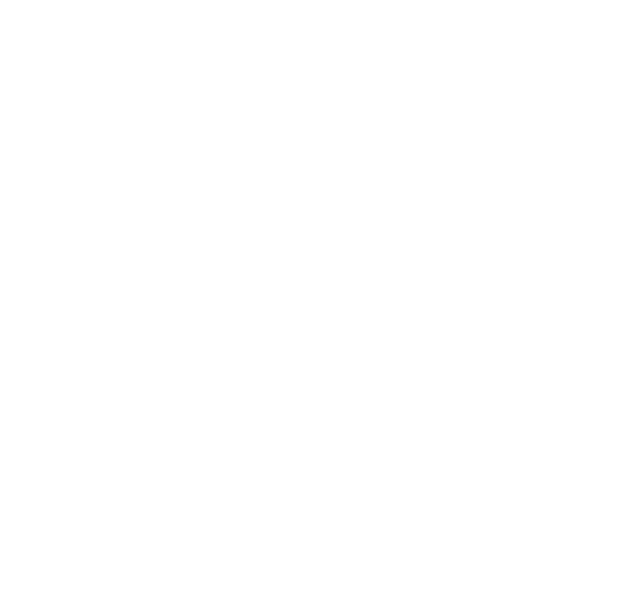
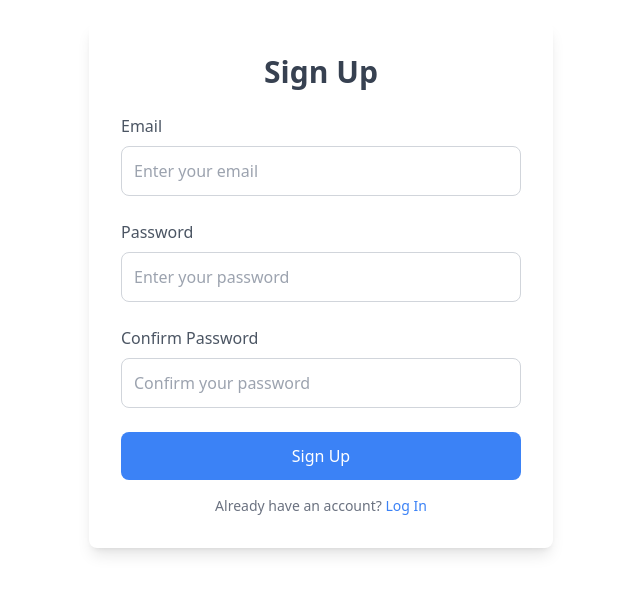
Before and after one commit to namgaylhamo24/All_Recipe-Group-5-, a React (Vite) app: page /signup in a window 1280 px wide. Before the commit this address had no page. Shown: the part 115-708 px from the top of the page, without its empty margins (167-807 px from the left). Built offline with nearby package versions, Linux system fonts and the light colour scheme.

Commit message:
feat:added sign up page

```diff
--- a/src/App.jsx
+++ b/src/App.jsx
@@ -1,6 +1,7 @@
 import { Route, Routes } from "react-router-dom";
 import HomePage from "./pages/HomePage";
 import Login from "./pages/login";
+import Signup from "./pages/Signup";
 
 
 
@@ -10,6 +11,7 @@
 			<Routes>
 				<Route path='/' element={<HomePage />} />
 				<Route path="/login" element={<Login />} />
+				<Route path="/signup" element={<Signup />} />
 			</Routes>
 		</div>
 	);
--- /dev/null
+++ b/src/pages/Signup.jsx
@@ -0,0 +1,81 @@
+// Signup.js
+import React, { useState } from "react";
+import { Route, Routes } from "react-router-dom";
+import { Link } from "react-router-dom";
+
+const Signup = () => {
+  const [email, setEmail] = useState("");
+  const [password, setPassword] = useState("");
+  const [confirmPassword, setConfirmPassword] = useState("");
+
+  const handleSubmit = (e) => {
+    e.preventDefault();
+    console.log("Email:", email);
+    console.log("Password:", password);
+    console.log("Confirm Password:", confirmPassword);
+  };
+
+  return (
+    <div className="min-h-screen flex items-center justify-start pl-64">
+      <div className="bg-white p-8 rounded-lg shadow-lg w-full max-w-sm sm:max-w-md md:max-w-lg lg:max-w-xl">
+        <h2 className="text-3xl font-semibold text-center text-gray-700 mb-6">Sign Up</h2>
+        <form onSubmit={handleSubmit} className="space-y-6">
+          <div>
+            <label htmlFor="email" className="block text-gray-600 font-medium mb-2">Email</label>
+            <input
+              type="email"
+              id="email"
+              placeholder="Enter your email"
+              className="w-full sm:w-[350px] lg:w-[400px] border border-gray-300 p-3 rounded-lg focus:outline-none focus:ring-2 focus:ring-blue-500"
+              value={email}
+              onChange={(e) => setEmail(e.target.value)}
+              required
+            />
+          </div>
+
+          <div>
+            <label htmlFor="password" className="block text-gray-600 font-medium mb-2">Password</label>
+            <input
+              type="password"
+              id="password"
+              placeholder="Enter your password"
+              className="w-full sm:w-[350px] lg:w-[400px] border border-gray-300 p-3 rounded-lg focus:outline-none focus:ring-2 focus:ring-blue-500"
+              value={password}
+              onChange={(e) => setPassword(e.target.value)}
+              required
+            />
+          </div>
+
+          <div>
+            <label htmlFor="confirmPassword" className="block text-gray-600 font-medium mb-2">Confirm Password</label>
+            <input
+              type="password"
+              id="confirmPassword"
+              placeholder="Confirm your password"
+              className="w-full sm:w-[350px] lg:w-[400px] border border-gray-300 p-3 rounded-lg focus:outline-none focus:ring-2 focus:ring-blue-500"
+              value={confirmPassword}
+              onChange={(e) => setConfirmPassword(e.target.value)}
+              required
+            />
+          </div>
+
+          <button
+            type="submit"
+            className="w-full sm:w-[350px] lg:w-[400px] bg-blue-500 text-white py-3 rounded-lg hover:bg-blue-600 focus:outline-none focus:ring-2 focus:ring-blue-500"
+          >
+            Sign Up
+          </button>
+        </form>
+
+        <div className="text-center mt-4">
+          <p className="text-sm text-gray-500">
+            Already have an account?{" "}
+            <Link to="/login" className="text-blue-500 hover:underline">Log In</Link>
+          </p>
+        </div>
+      </div>
+    </div>
+  );
+};
+
+export default Signup;
```
